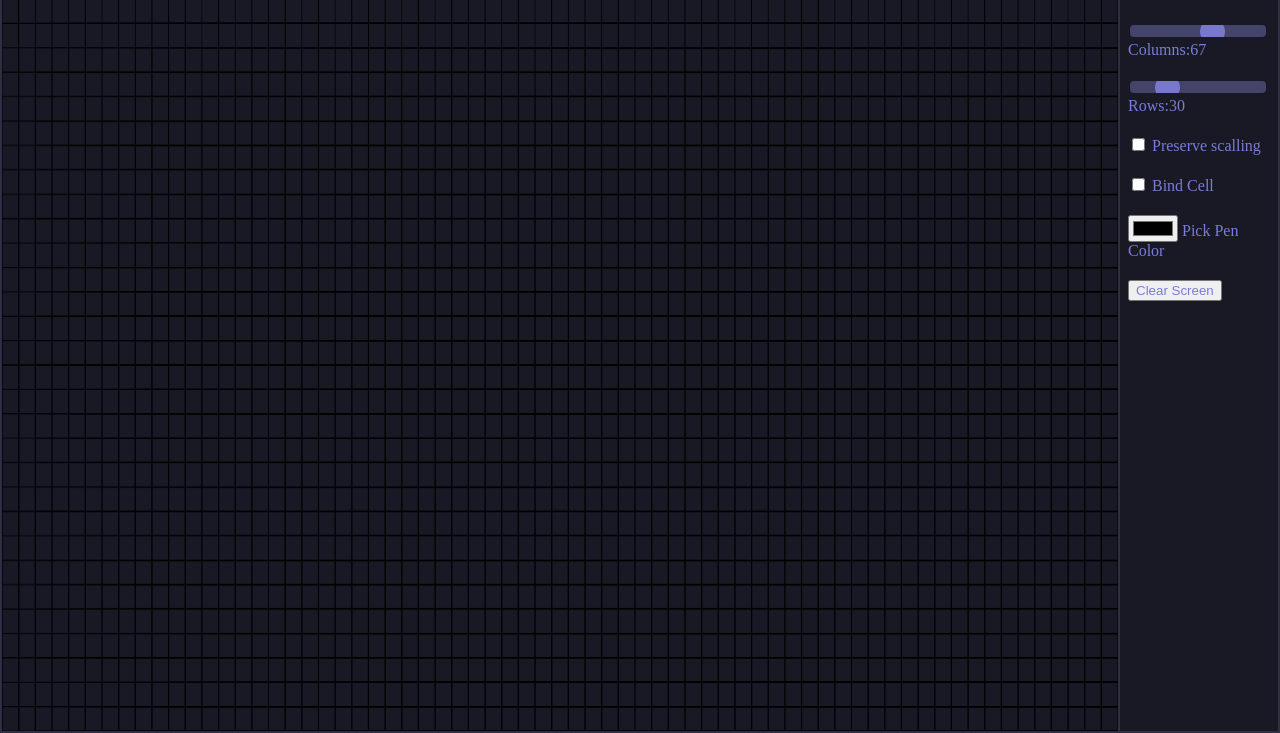
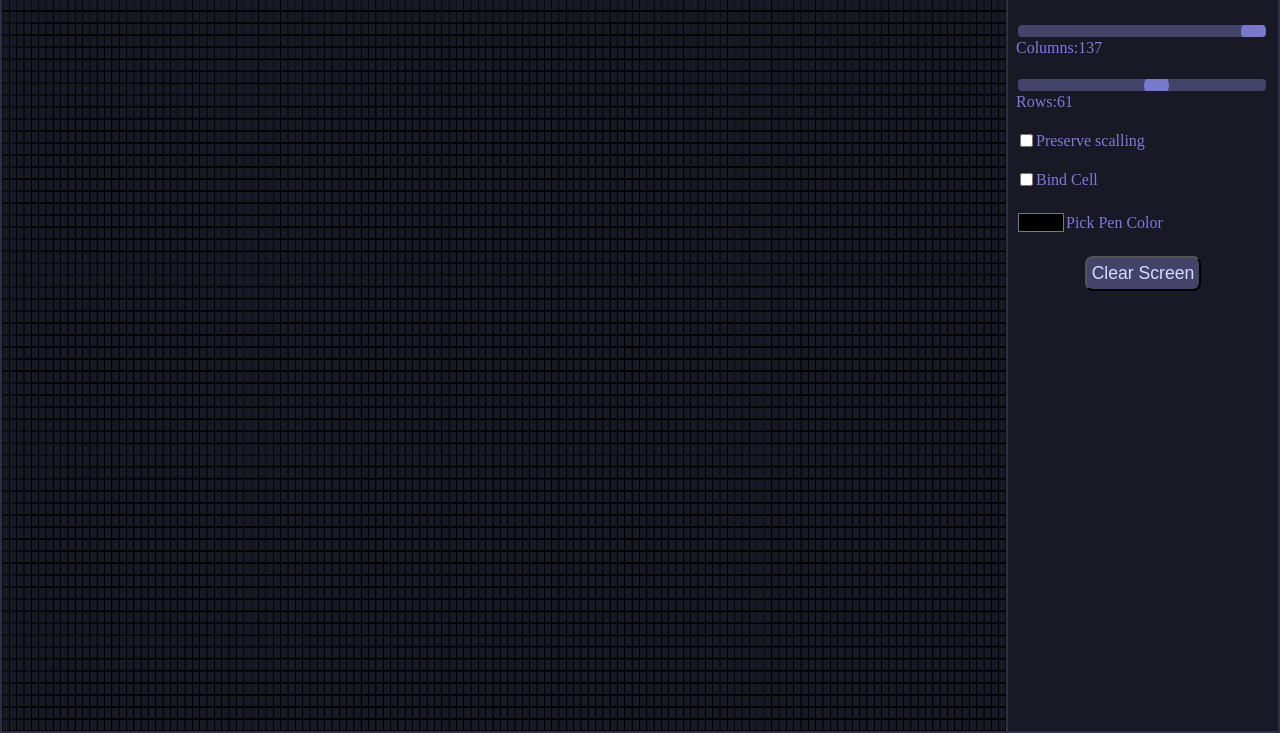
Before and after one commit to leyuskckiran1510/CollegeTasks, a plain HTML site: page 4thSem/AI/BFS/index.html in a window 1280 px wide. Shown: the part 67-800 px from the top of the page. Drawn offline with Linux system fonts and the light colour scheme.

Commit message:
UPDATED:some codes and READme.md

```diff
--- a/4thSem/AI/BFS/index.html
+++ b/4thSem/AI/BFS/index.html
@@ -44,7 +44,9 @@
                 </div>
                 <div class="clearButton">
                     <button type="button" id="clearS" onclick="draw_graph(this)">
-                    <label for="clearS">Clear Screen</label>
+                        Clear Screen
+                    </button>
+
                 </div>
             </div>
 
@@ -55,13 +57,14 @@
     const __canvasWidth = 1920
     const __canvasHeight = 850
     var graphDim = [67, 30]
+    var graphDim = [137,61]
     const canvasDiv = document.querySelector("div.graph")
     const canvas = document.querySelector("div.graph>canvas")
     const context = canvas.getContext("2d")
-    let srcPos = [0,0]
-    let desPos = [0,0]
+    let srcPos = [0, 0]
+    let desPos = [0, 0]
     let penColor = "yellow"
-    var box = generateGrid(canvas, context, ...graphDim)
+    var GRID = generateGrid(canvas, context, ...graphDim)
 
 
 
@@ -69,7 +72,7 @@
         x.style.background = "red"
     }
     let draw_graph = () => {
-        box = generateGrid(canvas, context, graphDim[0], graphDim[1])
+        GRID = generateGrid(canvas, context, graphDim[0], graphDim[1])
     }
     var updateValue = (x) => {
         let span = x.parentNode.querySelector("#_value")
@@ -87,7 +90,7 @@
         rowsSlider.parentNode.querySelector("#_value").innerText = y
         graphDim = [x, y]
     }
-    var changedColor = (x)=>{
+    var changedColor = (x) => {
         penColor = x.value
     }
 
@@ -114,19 +117,20 @@
     }
     update_graphDim(...graphDim)
     let mouseDown = false
-    canvas.addEventListener('mousedown', ()=>{mouseDown=true})
-    canvas.addEventListener('mouseup', ()=>{mouseDown=false})
+    canvas.addEventListener('mousedown', () => { mouseDown = true })
+    canvas.addEventListener('mouseup', () => { mouseDown = false })
     canvas.addEventListener('mousemove', function(event) {
         if (mouseDown) {
-            colorCell(canvas,context, event.pageX, event.pageY, penColor)
+            colorCell(canvas, context, event.pageX, event.pageY, penColor)
         }
     })
 
-    canvas.addEventListener('click',()=>{
+    canvas.addEventListener('click', () => {
         if (!mouseDown) {
-        colorCell(canvas,context, event.pageX ,event.pageY,penColor)
-    }
+            colorCell(canvas, context, event.pageX, event.pageY, penColor)
+        }
     })
+
 
 </script>
 
--- a/4thSem/AI/BFS/style.css
+++ b/4thSem/AI/BFS/style.css
@@ -49,9 +49,10 @@ body {
 
 .graph_container {
     display: grid;
-    grid-template-columns: auto clamp(5rem, 30%, 10rem);
+    grid-template-columns: auto clamp(5rem, 30%, 17rem);
     border: 1px solid;
 }
+
 *{
        overflow: hidden;
 }
@@ -112,3 +113,38 @@ body {
     width: 100%;
     height: 100%;
 }
+
+input#colorPicker {
+    -webkit-appearance: none;
+    outline: 0px;
+    border: 0;
+    background: #191925;
+    inset: 0;
+    padding: 0;
+    margin: 0;
+    /* border-radius: 10px; */
+}
+.graph_controls>* {
+    display: flex;
+    flex-direction: row;
+    align-items: center;
+    flex-wrap: wrap;
+    width: 100%;
+}
+
+.clearButton {
+    display: flex;
+    /* width: 100%; */
+    justify-content: space-around;
+}
+
+.clearButton button#clearS {
+    -webkit-appearance: none;
+    background: #44446b;
+    color: #d5ddff;
+    font-size: 1.1rem;
+    border-radius: 8px;
+    padding: 5px;
+    text-align: center;
+    text-decoration: none;
+}
--- a/4thSem/AI/BFS/utils.js
+++ b/4thSem/AI/BFS/utils.js
@@ -4,11 +4,13 @@ class Grid {
         start postion and end position
         with cell height and width
     */
-    constructor(start_pos, end_pos, cell_width, cell_height) {
+    constructor(start_pos, end_pos, cell_width, cell_height,cols,rows) {
         this.start_pos = start_pos
         this.end_pos = end_pos
         this.width = cell_width
         this.height = cell_height
+        this.cols = cols
+        this.rows = rows
     }
 
     is_inside(x, y) {
@@ -48,7 +50,7 @@ let generateGrid = (canvas, context, cols, rows) => {
     let end_pos = [canvas.width, canvas.height]
     let width = ((end_pos[0] - start_pos[0]) / cols)
     let height = ((end_pos[1] - start_pos[1]) / rows)
-    let grid = new Grid(start_pos, end_pos, width, height)
+    let grid = new Grid(start_pos, end_pos, width, height,cols,rows)
     for (let row = 0; row <= rows; row++) {
         for (let col = 0; col <= cols; col++) {
             context.strokeRect(
@@ -68,8 +70,17 @@ let colorCell = (canvas,context, x, y, color) => {
     let _old = context.fillStyle
     context.fillStyle = color;
     context.fillRect(
-        ...box.pos_from_index(...box.index_of(acc_x, acc_y)),
-        box.width, box.height
+        ...GRID.pos_from_index(...GRID.index_of(acc_x, acc_y)),
+        GRID.width, GRID.height
     );
     context.fillStyle = _old;
 }
+let colorCellByIndex = (_canvas,context, xi, yi, color) => {
+    let _old = context.fillStyle
+    context.fillStyle = color;
+    context.fillRect(
+        ...GRID.pos_from_index(xi,yi),
+        GRID.width, GRID.height
+    );
+    context.fillStyle = _old;
+}
```
Also changed, not shown: 4thSem/AI/BFS/factral.png (added), 4thSem/AI/BFS/webSample.png (added), 4thSem/AI/BFS/webSample_.png (added), 1 other file.
